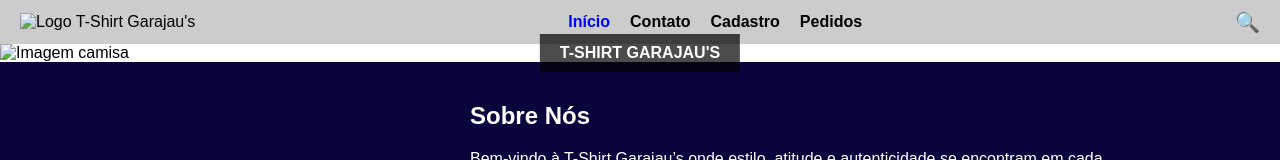
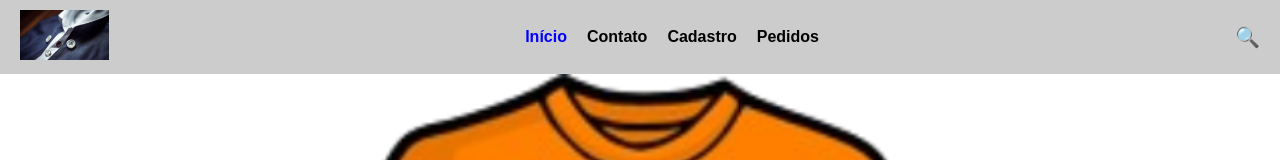
Before and after one commit to Bernardpxl/E-Commerce, a plain HTML site: page index.html in a window 1280 px wide. Shown: the top 160 px of the page. Drawn offline with Linux system fonts and the light colour scheme.

Commit message:
Update index.html

```diff
--- a/index.html
+++ b/index.html
@@ -11,7 +11,8 @@
   <!-- Cabeçalho -->
   <header>
     <div class="logo">
-      <img src="logo.png" alt="Logo T-Shirt Garajau's">
+      <img src="
+unnamed (2).jpg" alt="">
     </div>
     <nav>
       <ul>
@@ -28,7 +29,8 @@
 
   <!-- Imagem principal -->
   <section class="hero">
-    <img src="camisa.jpg" alt="Imagem camisa">
+    <img src="
+download (44).png" alt="">
     <div class="texto-hero">T-SHIRT GARAJAU'S</div>
   </section>
 
```
